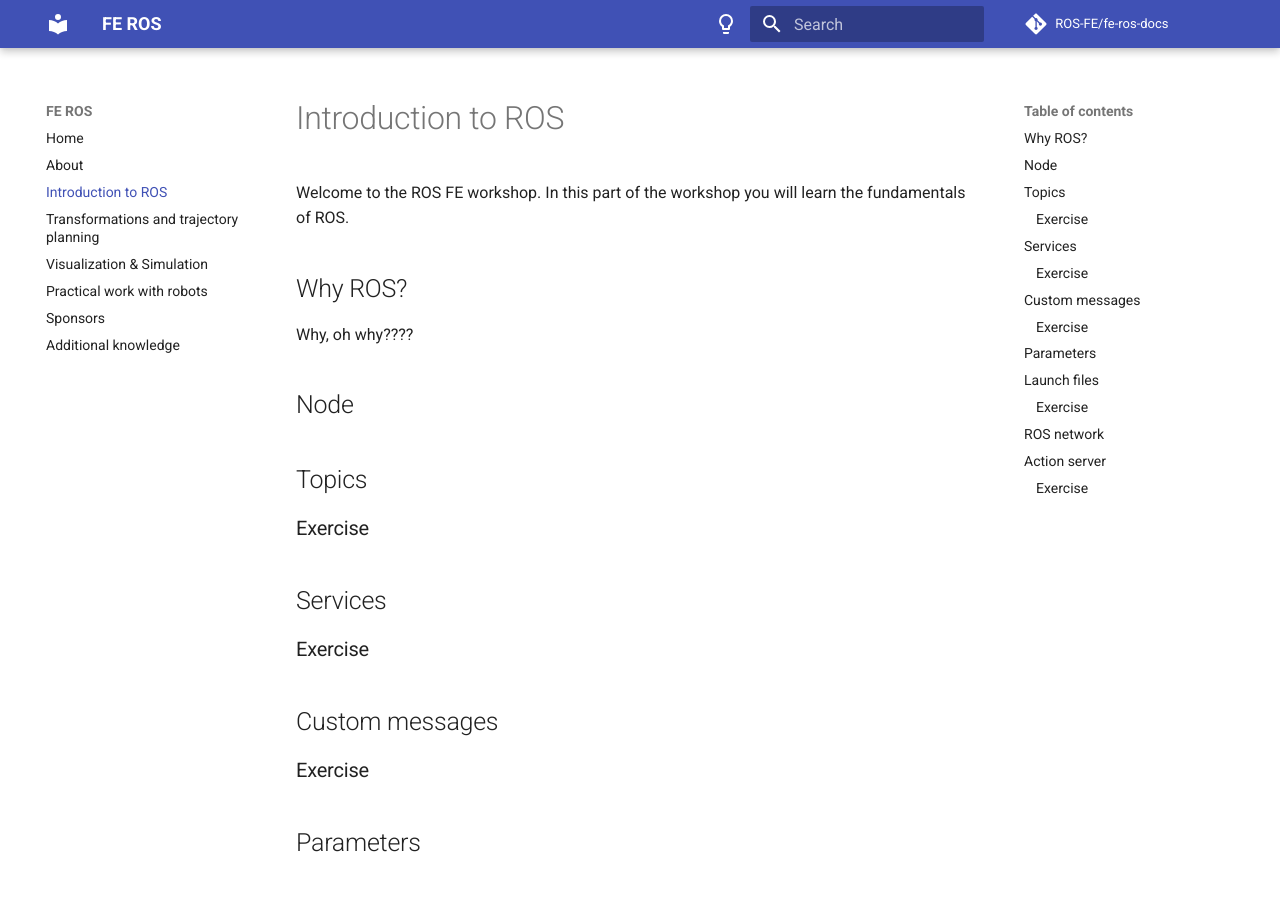
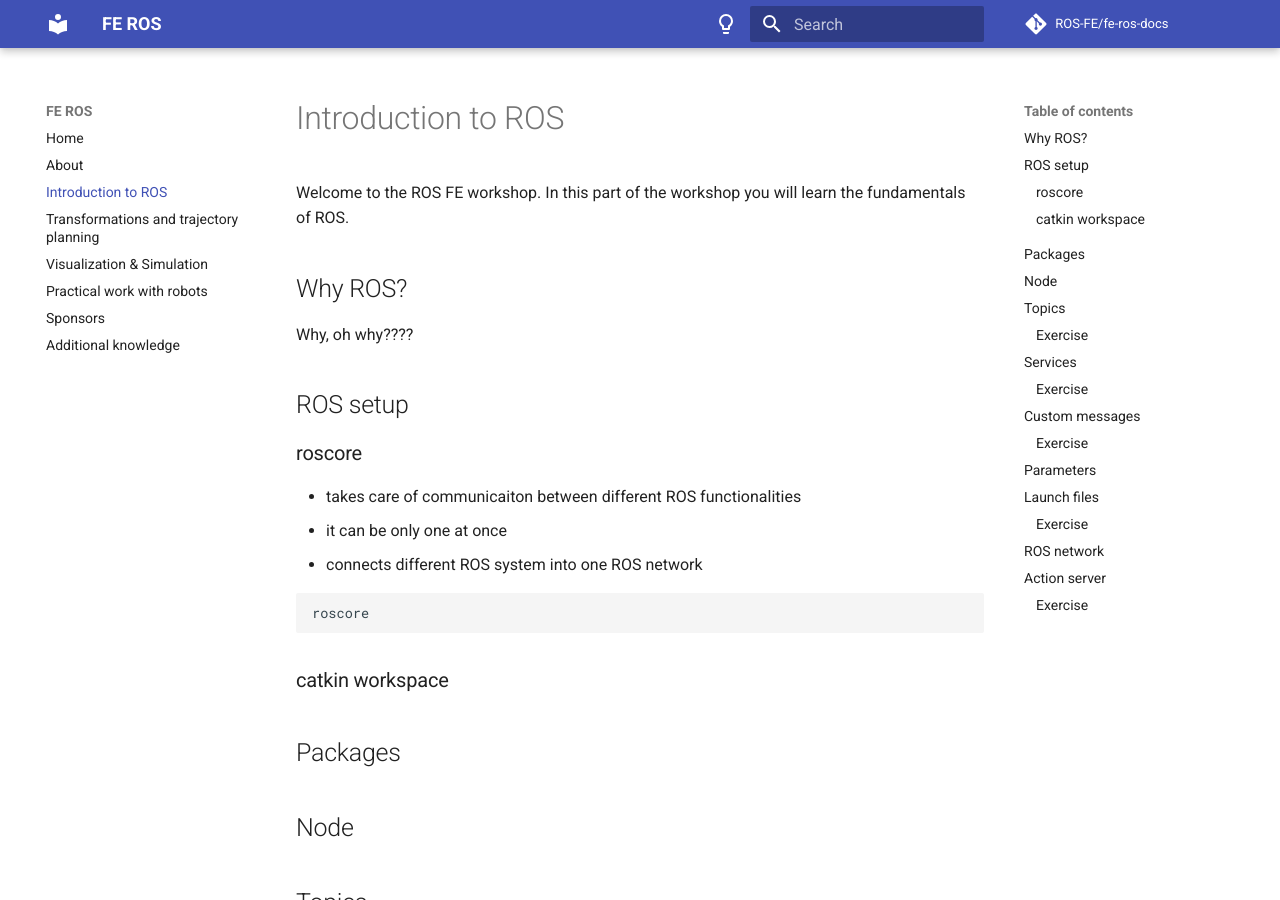
Before and after one commit to ROS-FE/fe-ros-docs, an MkDocs documentation site: the page built from docs/introduction/index.md, in a window 1280 px wide and 900 px high. Built offline with MkDocs 1.6.1 and Material for MkDocs 9.7.7, drawn with Linux system fonts in a browser that asks for light colours; comment, search, counter and statistics services are not loaded.

Commit message:
Update index.md

````diff
--- a/docs/introduction/index.md
+++ b/docs/introduction/index.md
@@ -5,6 +5,23 @@ Welcome to the ROS FE workshop. In this part of the workshop you will learn the
 ## Why ROS?
 
 Why, oh why????
+
+## ROS setup
+
+### roscore
+- takes care of communicaiton between different ROS functionalities
+- it can be only one at once
+- connects different ROS system into one ROS network
+
+```python
+roscore
+```
+
+### catkin workspace
+
+###
+
+## Packages
 
 ## Node
 
````
